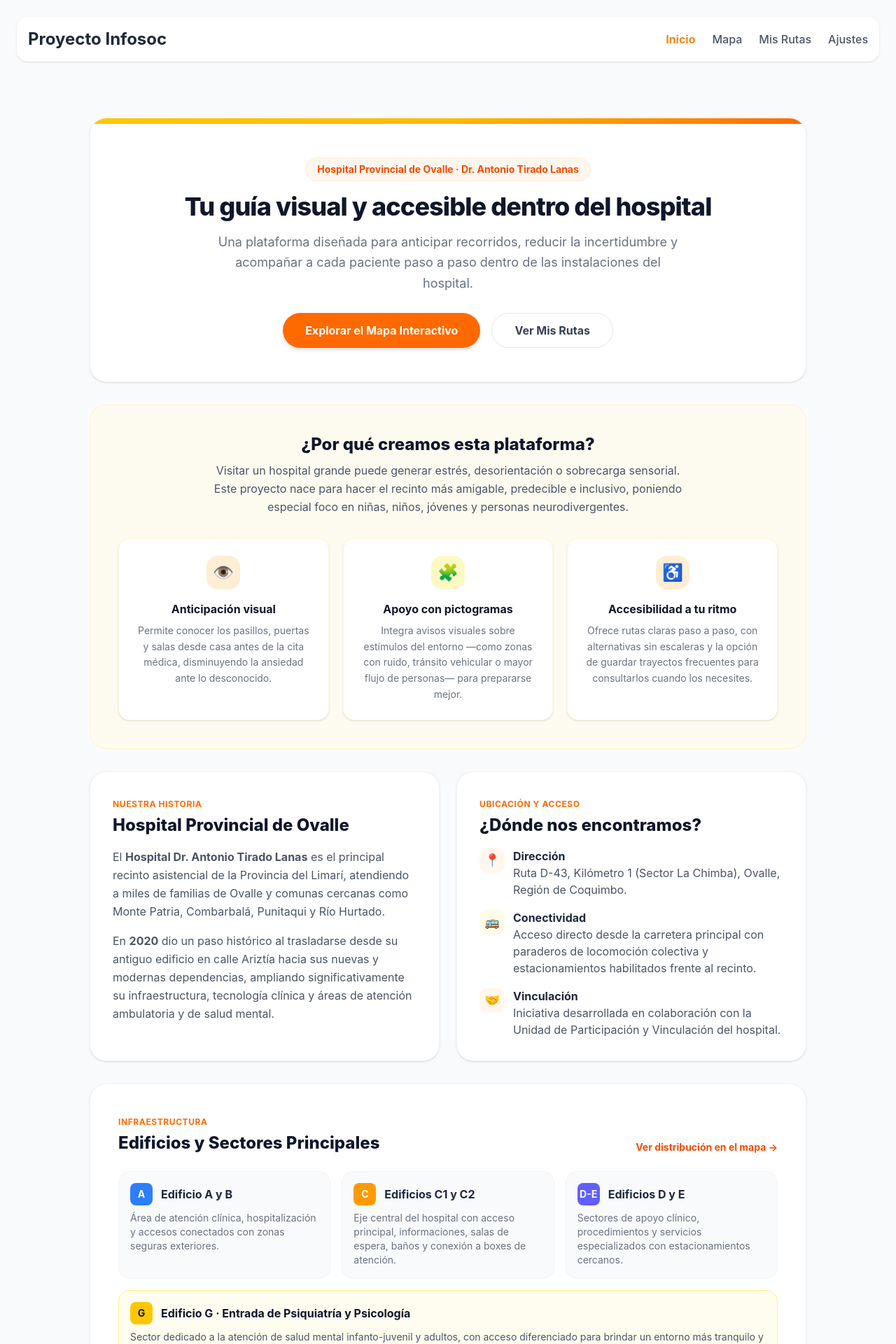
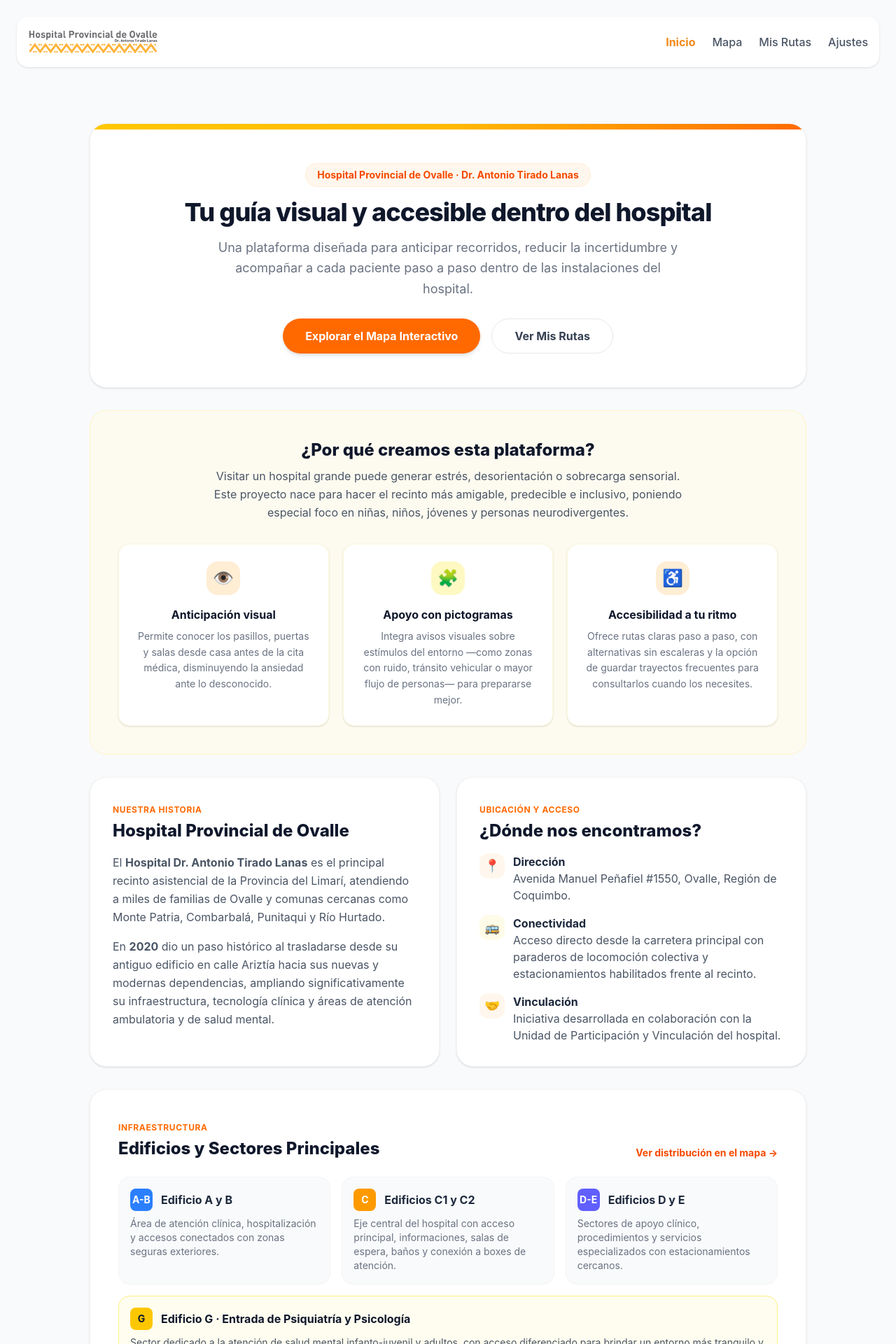
Before and after one commit to nonmonn/Infosoc, an Angular app in the folder Proyecto-fuente/app-hospital-pwa/: page / in a window 1280 px wide. Shown: the top 1920 px of the page at 70% size. Built offline with nearby package versions, Linux system fonts and the light colour scheme.

Commit message:
home y logo

```diff
--- a/Proyecto-fuente/app-hospital-pwa/src/app/features/home/home.html
+++ b/Proyecto-fuente/app-hospital-pwa/src/app/features/home/home.html
@@ -99,7 +99,7 @@
               <span class="w-9 h-9 rounded-xl bg-orange-50 text-orange-600 flex items-center justify-center shrink-0 text-lg">📍</span>
               <div>
                 <p class="font-bold text-slate-800">Dirección</p>
-                <p>Ruta D-43, Kilómetro 1 (Sector La Chimba), Ovalle, Región de Coquimbo.</p>
+                <p>Avenida Manuel Peñafiel #1550, Ovalle, Región de Coquimbo.</p>
               </div>
             </li>
             <li class="flex items-start gap-3">
@@ -139,7 +139,7 @@
       <div class="grid grid-cols-1 sm:grid-cols-2 lg:grid-cols-3 gap-4">
         <div class="p-4 rounded-2xl bg-gray-50 border border-gray-100">
           <div class="flex items-center gap-3 mb-2">
-            <span class="w-8 h-8 rounded-lg bg-blue-500 text-white font-bold flex items-center justify-center text-sm">A</span>
+            <span class="w-8 h-8 rounded-lg bg-blue-500 text-white font-bold flex items-center justify-center text-sm">A-B</span>
             <h3 class="font-bold text-slate-800">Edificio A y B</h3>
           </div>
           <p class="text-xs sm:text-sm text-gray-500">
--- a/Proyecto-fuente/app-hospital-pwa/src/app/shared/components/header/header.html
+++ b/Proyecto-fuente/app-hospital-pwa/src/app/shared/components/header/header.html
@@ -1,7 +1,12 @@
 <div class="relative">
   <!-- Barra superior blanca -->
   <header class="flex justify-between items-center bg-white p-4 rounded-2xl shadow-sm">
-      <h1 class="text-2xl font-bold text-gray-800">Proyecto Infosoc</h1>
+      <a routerLink="/" class="flex items-center gap-3 cursor-pointer">
+        <img
+          src="/imagenes/logo.png"
+          alt="Hospital Provincial de Ovalle"
+          class="h-10 w-auto object-contain">
+      </a>
 
       <nav class="hidden md:flex items-center gap-6 text-gray-600 font-medium">
         <a routerLink="/" routerLinkActive="text-naranja-calido font-bold" [routerLinkActiveOptions]="{exact: true}" class="hover:text-naranja-intenso cursor-pointer transition-colors">Inicio</a>
```
Also changed, not shown: Proyecto-fuente/app-hospital-pwa/public/imagenes/logo.png (added).
